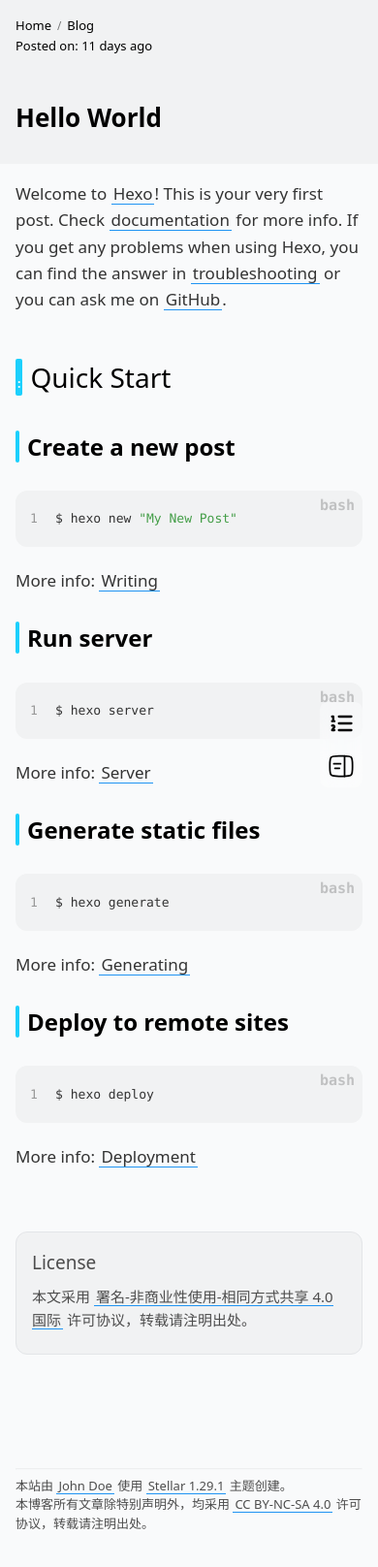
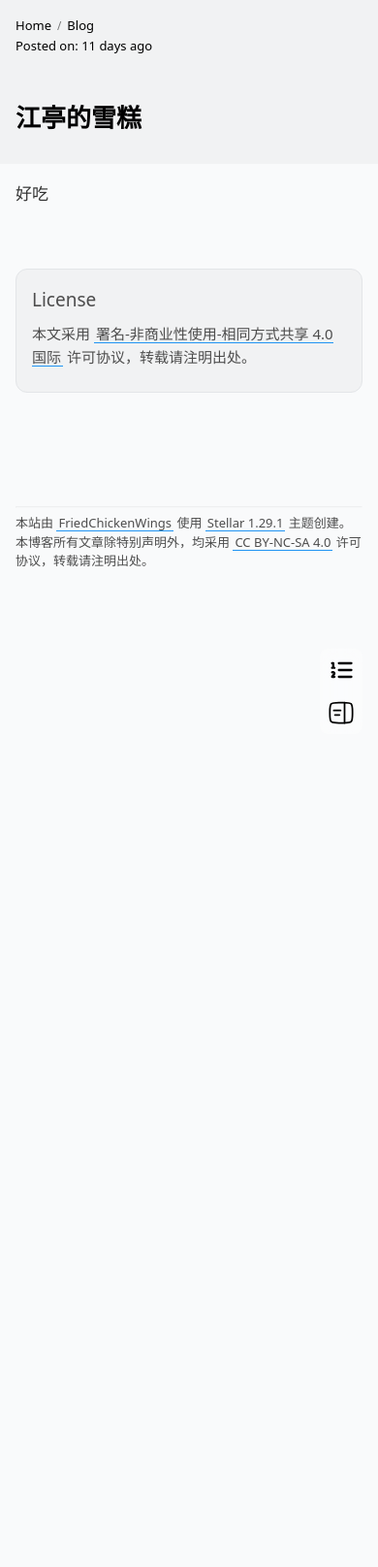
Before and after one commit to Axsl666/sea-salt-puffs, a plain HTML site: page 2024/09/30/hello-world/index.html in a window 390 px wide. Shown: the whole page at 97% size. After the commit the page ends 844 px from the top, so only its background shows below. Drawn offline with nearby package versions, Linux system fonts and the light colour scheme; some packages are replaced by stand-ins of ours.

Commit message:
Site updated 2024年10月11日 21:33:34

```diff
--- a/2024/09/30/hello-world/index.html
+++ b/2024/09/30/hello-world/index.html
@@ -17,19 +17,19 @@
   <meta name="theme-color" media="(prefers-color-scheme: dark)" content="#000">
   <meta name="theme-color" content="#f9fafb">
 
-  <title>Hello World - Hexo</title>
+  <title>江亭的雪糕 - Hexo</title>
 
 
-    <meta name="description" content="Welcome to Hexo! This is your very first post. Check documentation for more info. If you get any problems when using Hexo, you can find the answer in troubleshooting or you can ask me on GitHub. Quick">
+    <meta name="description" content="好吃">
 <meta property="og:type" content="article">
-<meta property="og:title" content="Hello World">
+<meta property="og:title" content="江亭的雪糕">
 <meta property="og:url" content="http://example.com/2024/09/30/hello-world/index.html">
 <meta property="og:site_name" content="Hexo">
-<meta property="og:description" content="Welcome to Hexo! This is your very first post. Check documentation for more info. If you get any problems when using Hexo, you can find the answer in troubleshooting or you can ask me on GitHub. Quick">
+<meta property="og:description" content="好吃">
 <meta property="og:locale" content="en_US">
 <meta property="article:published_time" content="2024-09-29T16:37:23.486Z">
-<meta property="article:modified_time" content="2024-09-29T16:37:23.486Z">
-<meta property="article:author" content="John Doe">
+<meta property="article:modified_time" content="2024-10-11T13:33:13.430Z">
+<meta property="article:author" content="FriedChickenWings">
 <meta name="twitter:card" content="summary">
 
 
@@ -63,7 +63,7 @@
 <div class="widgets">
 
 
-<widget class="widget-wrapper post-list"><div class="widget-header dis-select"><span class="name">Recent Update</span></div><div class="widget-body fs14"><a class="item title" href="/2024/09/30/hello-world/"><span class="title">Hello World</span></a></div></widget>
+<widget class="widget-wrapper post-list"><div class="widget-header dis-select"><span class="name">Recent Update</span></div><div class="widget-body fs14"><a class="item title" href="/2024/09/30/hello-world/"><span class="title">江亭的雪糕</span></a></div></widget>
 </div>
 
 </div></aside><div class="l_main" id="main">
@@ -76,30 +76,18 @@
   <div class="content">
     <div class="top bread-nav footnote"><div class="left"><div class="flex-row" id="breadcrumb"><a class="cap breadcrumb" href="/">Home</a>
 <span class="sep"></span><a class="cap breadcrumb" href="/">Blog</a></div>
-<div class="flex-row" id="post-meta"><span class="text created">Posted on: <time datetime="2024-09-29T16:37:23.486Z">2024-09-30</time></span><span class="sep updated"></span><span class="text updated">Updated on: <time datetime="2024-09-29T16:37:23.486Z">2024-09-30</time></span></div></div></div>
+<div class="flex-row" id="post-meta"><span class="text created">Posted on: <time datetime="2024-09-29T16:37:23.486Z">2024-09-30</time></span><span class="sep updated"></span><span class="text updated">Updated on: <time datetime="2024-10-11T13:33:13.430Z">2024-10-11</time></span></div></div></div>
 
     <div class="bottom only-title">
 
       <div class="text-area">
-        <h1 class="text title"><span>Hello World</span></h1>
+        <h1 class="text title"><span>江亭的雪糕</span></h1>
 
       </div>
     </div>
 
   </div>
-  </div><article class="md-text content"><p>Welcome to <a target="_blank" rel="noopener" href="https://hexo.io/">Hexo</a>! This is your very first post. Check <a target="_blank" rel="noopener" href="https://hexo.io/docs/">documentation</a> for more info. If you get any problems when using Hexo, you can find the answer in <a target="_blank" rel="noopener" href="https://hexo.io/docs/troubleshooting.html">troubleshooting</a> or you can ask me on <a target="_blank" rel="noopener" href="https://github.com/hexojs/hexo/issues">GitHub</a>.</p>
-<h2 id="Quick-Start"><a href="#Quick-Start" class="headerlink" title="Quick Start"></a>Quick Start</h2><h3 id="Create-a-new-post"><a href="#Create-a-new-post" class="headerlink" title="Create a new post"></a>Create a new post</h3><figure class="highlight bash"><table><tr><td class="gutter"><pre><span class="line">1</span><br></pre></td><td class="code"><pre><span class="line">$ hexo new <span class="string">&quot;My New Post&quot;</span></span><br></pre></td></tr></table></figure>
-
-<p>More info: <a target="_blank" rel="noopener" href="https://hexo.io/docs/writing.html">Writing</a></p>
-<h3 id="Run-server"><a href="#Run-server" class="headerlink" title="Run server"></a>Run server</h3><figure class="highlight bash"><table><tr><td class="gutter"><pre><span class="line">1</span><br></pre></td><td class="code"><pre><span class="line">$ hexo server</span><br></pre></td></tr></table></figure>
-
-<p>More info: <a target="_blank" rel="noopener" href="https://hexo.io/docs/server.html">Server</a></p>
-<h3 id="Generate-static-files"><a href="#Generate-static-files" class="headerlink" title="Generate static files"></a>Generate static files</h3><figure class="highlight bash"><table><tr><td class="gutter"><pre><span class="line">1</span><br></pre></td><td class="code"><pre><span class="line">$ hexo generate</span><br></pre></td></tr></table></figure>
-
-<p>More info: <a target="_blank" rel="noopener" href="https://hexo.io/docs/generating.html">Generating</a></p>
-<h3 id="Deploy-to-remote-sites"><a href="#Deploy-to-remote-sites" class="headerlink" title="Deploy to remote sites"></a>Deploy to remote sites</h3><figure class="highlight bash"><table><tr><td class="gutter"><pre><span class="line">1</span><br></pre></td><td class="code"><pre><span class="line">$ hexo deploy</span><br></pre></td></tr></table></figure>
-
-<p>More info: <a target="_blank" rel="noopener" href="https://hexo.io/docs/one-command-deployment.html">Deployment</a></p>
+  </div><article class="md-text content"><p>好吃</p>
 
 <div class="article-footer fs14">
     <section id="license">
@@ -116,17 +104,10 @@
 
 
 
-<footer class="page-footer footnote"><hr><div class="text"><p>本站由 <a href="/">John Doe</a> 使用 <a target="_blank" rel="noopener" href="https://github.com/xaoxuu/hexo-theme-stellar/tree/1.29.1">Stellar 1.29.1</a> 主题创建。<br>本博客所有文章除特别声明外，均采用 <a target="_blank" rel="noopener" href="https://creativecommons.org/licenses/by-nc-sa/4.0/">CC BY-NC-SA 4.0</a> 许可协议，转载请注明出处。</p>
+<footer class="page-footer footnote"><hr><div class="text"><p>本站由 <a href="/">FriedChickenWings</a> 使用 <a target="_blank" rel="noopener" href="https://github.com/xaoxuu/hexo-theme-stellar/tree/1.29.1">Stellar 1.29.1</a> 主题创建。<br>本博客所有文章除特别声明外，均采用 <a target="_blank" rel="noopener" href="https://creativecommons.org/licenses/by-nc-sa/4.0/">CC BY-NC-SA 4.0</a> 许可协议，转载请注明出处。</p>
 </div></footer>
 <div class="main-mask" onclick="sidebar.dismiss()"></div></div><aside class="l_right">
-<div class="widgets">
-
-
-
-<widget class="widget-wrapper toc" id="data-toc" collapse="false"><div class="widget-header dis-select"><span class="name">On This Page</span><a class="cap-action" onclick="sidebar.toggleTOC()" ><svg xmlns="http://www.w3.org/2000/svg" width="32" height="32" viewBox="0 0 24 24"><path fill="none" stroke="currentColor" stroke-linecap="round" stroke-linejoin="round" stroke-width="2" d="M10 6h11m-11 6h11m-11 6h11M4 6h1v4m-1 0h2m0 8H4c0-1 2-2 2-3s-1-1.5-2-1"/></svg></a></div><div class="widget-body"><ol class="toc"><li class="toc-item toc-level-2"><a class="toc-link" href="#Quick-Start"><span class="toc-text">Quick Start</span></a><ol class="toc-child"><li class="toc-item toc-level-3"><a class="toc-link" href="#Create-a-new-post"><span class="toc-text">Create a new post</span></a></li><li class="toc-item toc-level-3"><a class="toc-link" href="#Run-server"><span class="toc-text">Run server</span></a></li><li class="toc-item toc-level-3"><a class="toc-link" href="#Generate-static-files"><span class="toc-text">Generate static files</span></a></li><li class="toc-item toc-level-3"><a class="toc-link" href="#Deploy-to-remote-sites"><span class="toc-text">Deploy to remote sites</span></a></li></ol></li></ol></div><div class="widget-footer">
-
-<a class="top" onclick="util.scrollTop()"><svg xmlns="http://www.w3.org/2000/svg" width="32" height="32" viewBox="0 0 24 24"><g fill="none" stroke="currentColor" stroke-width="1.5"><path d="M2 12c0-4.714 0-7.071 1.464-8.536C4.93 2 7.286 2 12 2c4.714 0 7.071 0 8.535 1.464C22 4.93 22 7.286 22 12c0 4.714 0 7.071-1.465 8.535C19.072 22 16.714 22 12 22s-7.071 0-8.536-1.465C2 19.072 2 16.714 2 12Z"/><path stroke-linecap="round" stroke-linejoin="round" d="m9 15.5l3-3l3 3m-6-4l3-3l3 3"/></g></svg><span>Scroll to Top</span></a></div></widget>
-</div></aside><div class='float-panel blur'>
+</aside><div class='float-panel blur'>
   <button type='button' style='display:none' class='laptop-only rightbar-toggle mobile' onclick='sidebar.rightbar()'>
     <svg xmlns="http://www.w3.org/2000/svg" width="32" height="32" viewBox="0 0 24 24"><path fill="none" stroke="currentColor" stroke-linecap="round" stroke-linejoin="round" stroke-width="2" d="M10 6h11m-11 6h11m-11 6h11M4 6h1v4m-1 0h2m0 8H4c0-1 2-2 2-3s-1-1.5-2-1"/></svg>
   </button>
--- a/search.json
+++ b/search.json
@@ -1 +1 @@
-[{"title":"Hello World","path":"/2024/09/30/hello-world/","content":"Welcome to Hexo! This is your very first post. Check documentation for more info. If you get any problems when using Hexo, you can find the answer in troubleshooting or you can ask me on GitHub. Quick StartCreate a new post1$ hexo new &quot;My New Post&quot; More info: Writing Run server1$ hexo server More info: Server Generate static files1$ hexo generate More info: Generating Deploy to remote sites1$ hexo deploy More info: Deployment"}]
+[{"title":"江亭的雪糕","path":"/2024/09/30/hello-world/","content":"好吃"}]
```
Also changed, not shown: 404.html (+3 -3 lines), archives/2024/09/index.html (+4 -4 lines), archives/2024/index.html (+4 -4 lines), archives/index.html (+4 -4 lines), index.html (+5 -4 lines), notebooks/index.html (+2 -2 lines).
